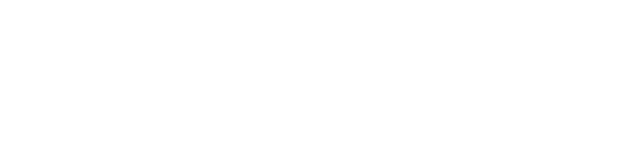
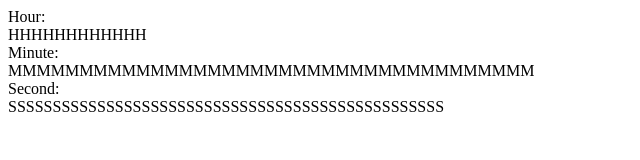
Before and after one commit to fatihugur/js_advance, a plain HTML site: page index_clock.html in a window 1280 px wide. Shown: the whole page, without its empty margins (0-640 px from the left). Drawn offline with Linux system fonts and the light colour scheme.

Commit message:
digital clock for html

```diff
--- a/index_clock.html
+++ b/index_clock.html
@@ -2,9 +2,26 @@
 <html>
 <head>
 	<title>Javascript CLOCK</title>
-	<script src="./main_clock.js" type="text/javascript"></script>
+
 </head>
 <body>
+	Hour:
+	<br>
+	<div id ="hour">
 
+	</div>
+
+	Minute:
+	<br>
+	<div id="minute">
+
+	</div>
+
+	Second:
+	<br>
+	 <div id="second">
+
+	 </div>
+     <script src="./main_clock.js" type="text/javascript"></script>
 </body>
 </html>
--- a/main_clock.js
+++ b/main_clock.js
@@ -1,3 +1,9 @@
+
+var divSecond, divMinute, divHour;
+divSecond = document.getElementById("second");
+divMinute = document.getElementById("minute");
+divHour = document.getElementById("hour");
+
 var date = new Date();
 var hours, minutes, seconds;
 //console.log(hours+":"+minutes+":"+seconds);
@@ -53,13 +59,41 @@ function increase_minute(minute){
 function increase_hour(hour){
 	hour += 1;
 	if(hour > 23){
-		hours = 0;
+		hour = 0;
 	}
 	return hour;
 }
 
+ //for loops for H / M / S
+
+for(var counter = 0; counter < seconds; counter++){
+	divSecond.innerText += "S";
+}
+
+for(var counter1 = 0; counter1 < minutes; counter1++){
+	divMinute.innerText += "M";
+}
+for(var counter2 = 0; counter2 < hours; counter2++){
+	divHour.innerText += "H";
+}
+
 setInterval(function(){
 	seconds = increase_second(seconds);
-	console.log(changeClockFormat(hours)+":"+changeClockFormat(minutes)+":"+changeClockFormat(seconds));
+	if(seconds == 0){
+		divSecond.innerText = "";
+		divMinute.innerText += "M";
+	}
+	if(minutes == 0 && seconds == 0){
+		divMinute.innerText = "";
+		divHour.innerText += "H";
+	}
+	if(hours == 0 && minutes == 0){
+		divHour.innerText = "";
+
+	}
+	divSecond.innerText += "S";
+	console.log(seconds);
+
+	//console.log(changeClockFormat(hours)+":"+changeClockFormat(minutes)+":"+changeClockFormat(seconds));
 
 }, 1000);
```
